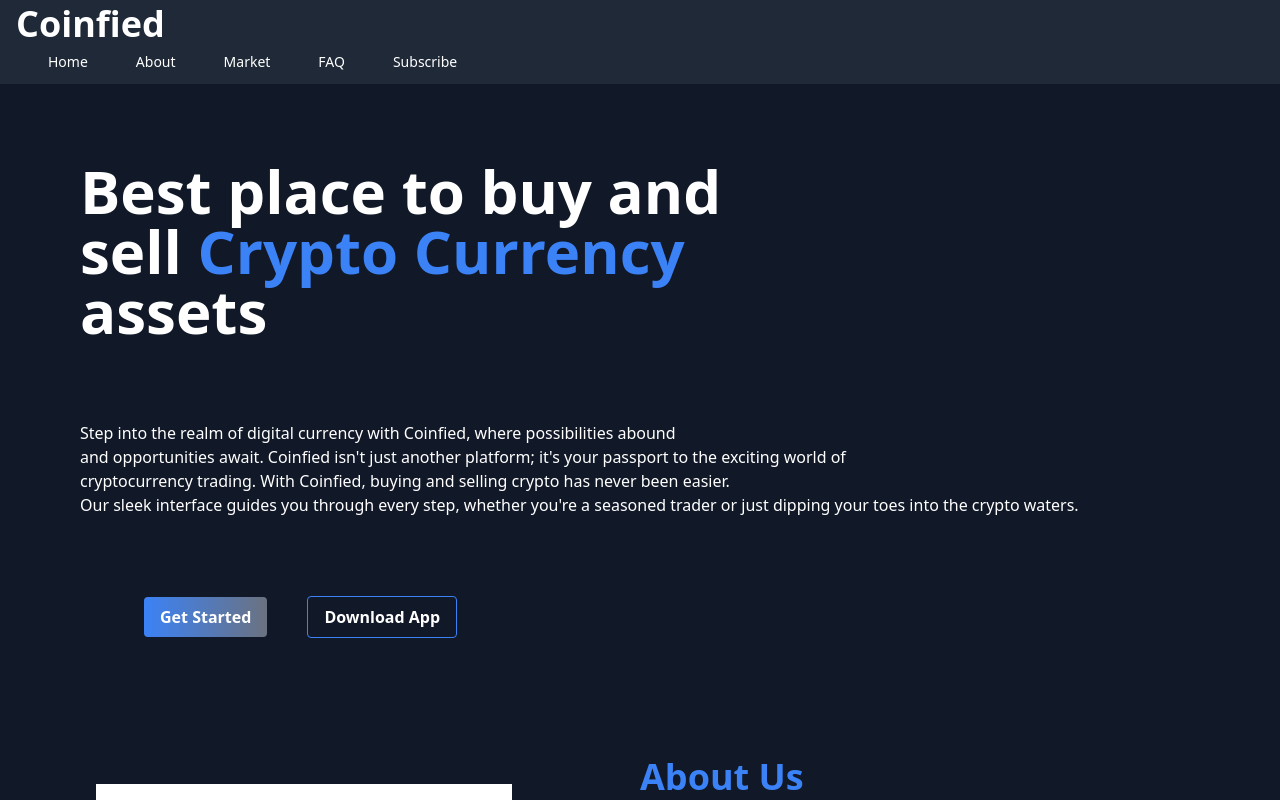
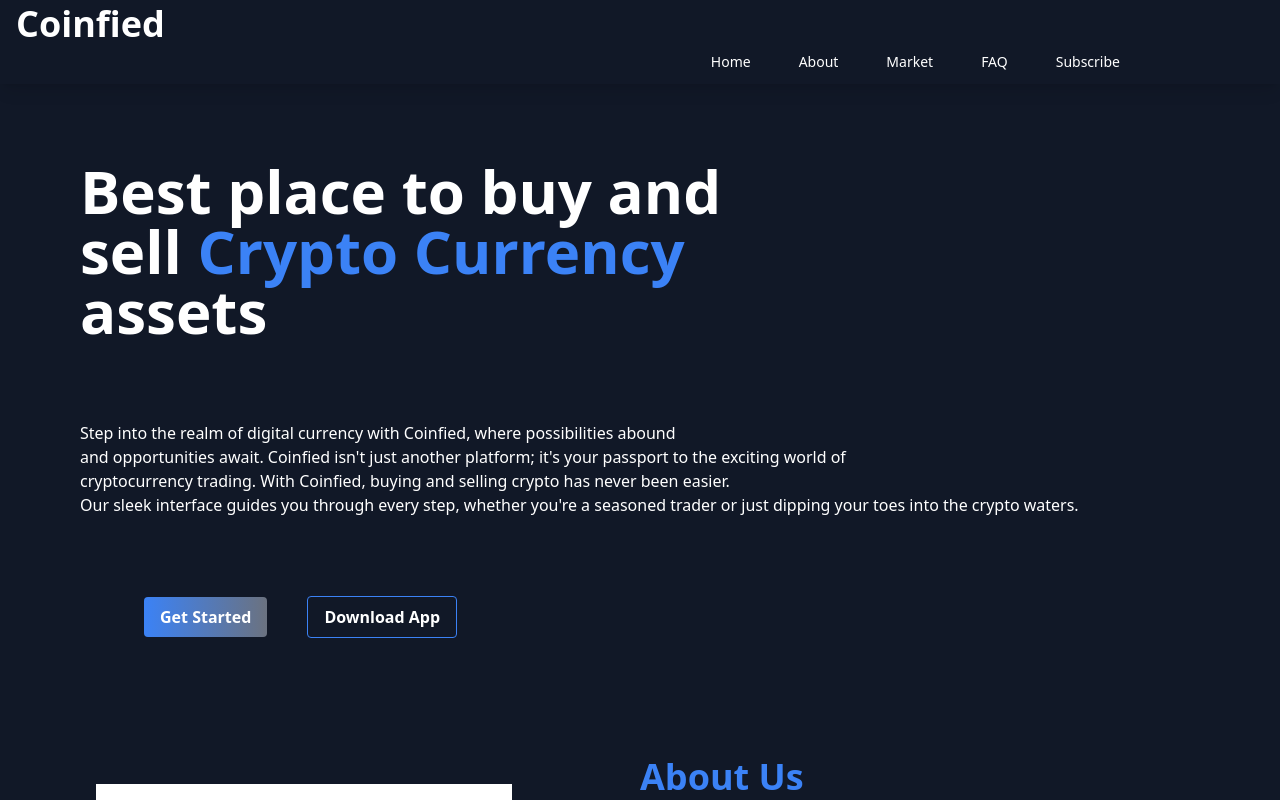
Before and after one commit to patrickiyiakimo/Coinfied-2024, a React (Create React App) app: page / in a window 1280 px wide. Shown: the top 800 px of the page. Built offline with nearby package versions, Linux system fonts and the light colour scheme; no server answers.

Commit message:
Update Navbar.jsx

```diff
--- a/src/components/Navbar.jsx
+++ b/src/components/Navbar.jsx
@@ -102,9 +102,11 @@ import { FaTimes } from "react-icons/fa";
 const Navbar = () => {
   const [isSetMenu, setIsSetMenu] = React.useState(false);
 
+
+
   return (
-    <div className="sticky top-0 z-10">
-      <div className="bg-gray-800 text-white text-sm py-1 font-Gill fixed w-full">
+    <div className="sticky top-0 z-10 w-full">
+      <div className="bg-gray-900 shadow-lg text-white text-sm py-1 font-Gill fixed w-full">
         <ul className="flex-col flex space-y-4 md:space-y-0 space-x-4 mb-10 md:mb-0 ">
           {/* Menu button for mobile */}
           <button
@@ -112,18 +114,18 @@ const Navbar = () => {
             onClick={() => setIsSetMenu(!isSetMenu)}
           >
             {isSetMenu ? (
-              <FaTimes className="text-3xl ml-80  mt-6 ml-5 absolute" />
+              <FaTimes className="text-3xl  ml-80 absolute mt-6 ml-5 " />
             ) : (
-              <FiMenu className="mt-6 text-3xl  ml-5 ml-80 absolute" />
+              <FiMenu className="mt-6 text-3xl ml-80 absolute ml-5  " />
             )}
           </button>
           {/* Logo */}
           <li>
-            <h1 className="text-4xl font-bold ">Coinfied</h1>
+            <h1 className="text-4xl font-bold md:flex">Coinfied</h1>
           </li>
           {/* Navbar items */}
           <div
-            className={`md:flex md:flex-row space-x-4 ${
+            className={`md:flex md:justify-end space-x-4 ${
               isSetMenu ? "block" : "hidden"
             }`}
           >
```
